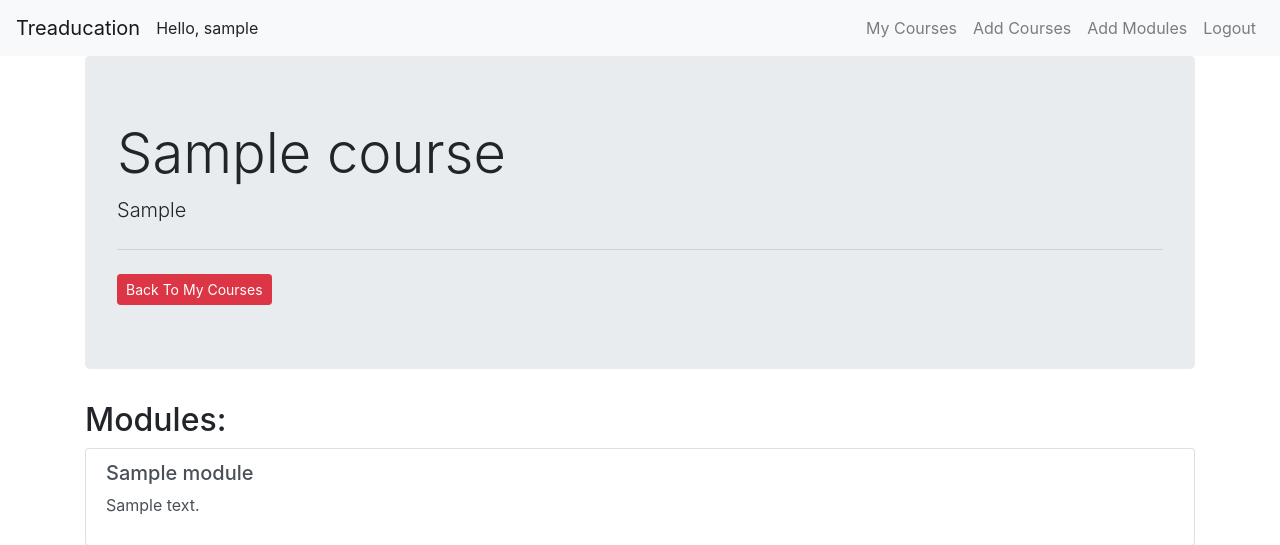
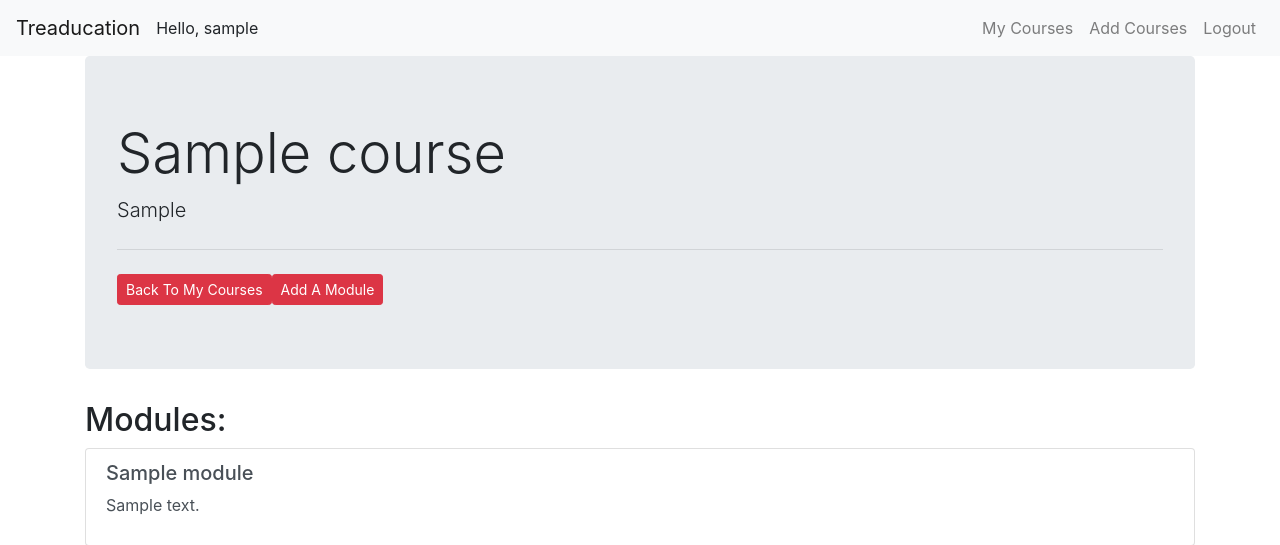
Before and after one commit to laboyd001/treaducation, a Django app: page /my_courses/detail/1/ in a window 1280 px wide. Shown: the top 545 px of the page. Run offline with Django 3.2, Linux system fonts and the light colour scheme; a user stored in the database is signed in; tables that the repository leaves empty hold one stand-in row (values such as "Sample post"); some libraries are stand-ins or nearby versions.

Commit message:
added button to add module from course details

```diff
--- a/courses/forms.py
+++ b/courses/forms.py
@@ -30,9 +30,8 @@ class CourseForm(forms.ModelForm):
 class ModuleForm(forms.ModelForm):
     class Meta:
         model = Module
-        fields = ['course','title', 'description', 'text', 'image']
+        fields = ['title', 'description', 'text', 'image']
         labels = {
-            'course': 'Course',
             'title': 'Title',
             'description': 'Description',
             'text': 'Module Text',
--- a/courses/templates/courses/base.html
+++ b/courses/templates/courses/base.html
@@ -21,9 +21,6 @@
         </li>
         <li class="nav-item">
           <a class="nav-link" href="{% url 'courses:new_course' user.id %}">Add Courses</a>
-        </li>
-        <li class="nav-item">
-          <a class="nav-link" href="{% url 'courses:new_module' %}">Add Modules</a>
         </li>
         <li class="nav-item">
           <a class="nav-link" href="{% url 'courses:logout' %}">Logout</a>
--- a/courses/templates/courses/my_course_detail.html
+++ b/courses/templates/courses/my_course_detail.html
@@ -12,6 +12,12 @@
                     {% csrf_token %}
                     <button name='submit' class="btn btn-danger btn-sm">
                         Back To My Courses
+                    </button>
+                </form>
+                <form action="{% url 'courses:new_module' course.id %}" method='GET'>
+                    {% csrf_token %}
+                    <button name='submit' class="btn btn-danger btn-sm">
+                        Add A Module
                     </button>
                 </form>
             </div>
--- a/courses/templates/courses/new_module.html
+++ b/courses/templates/courses/new_module.html
@@ -1,9 +1,12 @@
 {% extends 'courses/base.html' %}
 
 {% block content %}
+
+    <p><a href="{% url 'courses:my_course_detail' course.id %}" >{{ course.title }}</a></p>
+    <br>
     <h3>Add a New Module:</h3>
 
-    <form action="{% url 'courses:new_module' %}" method='post' enctype="multipart/form-data">
+    <form action="{% url 'courses:new_module' course.id %}" method='post' enctype="multipart/form-data">
         {% csrf_token %}
         <table>{{ form.as_table }}</table>
         <button type="submit" class="btn btn-danger btn-sm">Add Module</button>
--- a/courses/urls.py
+++ b/courses/urls.py
@@ -31,7 +31,7 @@ urlpatterns = [
     # add courses
     path('new_course/<int:user_id>/', views.new_course,name='new_course'),
     # add modules
-    path('new_module/', views.new_module,name='new_module'),
+    path('new_module/<int:course_id>/', views.new_module,name='new_module'),
     # view your courses
     path('my_courses/', views.my_courses,name='my_courses'),
     # view the details of your course
--- a/courses/views.py
+++ b/courses/views.py
@@ -242,18 +242,20 @@ def module(request, module_id):
 # ***Instructor methods***
 
 @login_required
-def new_module(request):
+def new_module(request, course_id):
     ''' adds new modules to treaducation
     '''
-    course = Course.objects.order_by('title')
+    course = Course.objects.get(id=course_id)
 
     if request.method != 'POST':
       form = ModuleForm()
     else:
       form = ModuleForm(request.POST, request.FILES)
       if form.is_valid():
-          form.save()
-          return render(request, 'courses/module_addition_success.html')
+          new_module = form.save(commit=False)
+          new_module.course = course
+          new_module.save()
+          return HttpResponseRedirect(reverse('courses:my_course_detail', args=[course_id]))
     context = {
         'form': form,
         'course': course}
```
Also changed, not shown: media/images/Backyard_Birder_Logo_Light.png (added).
